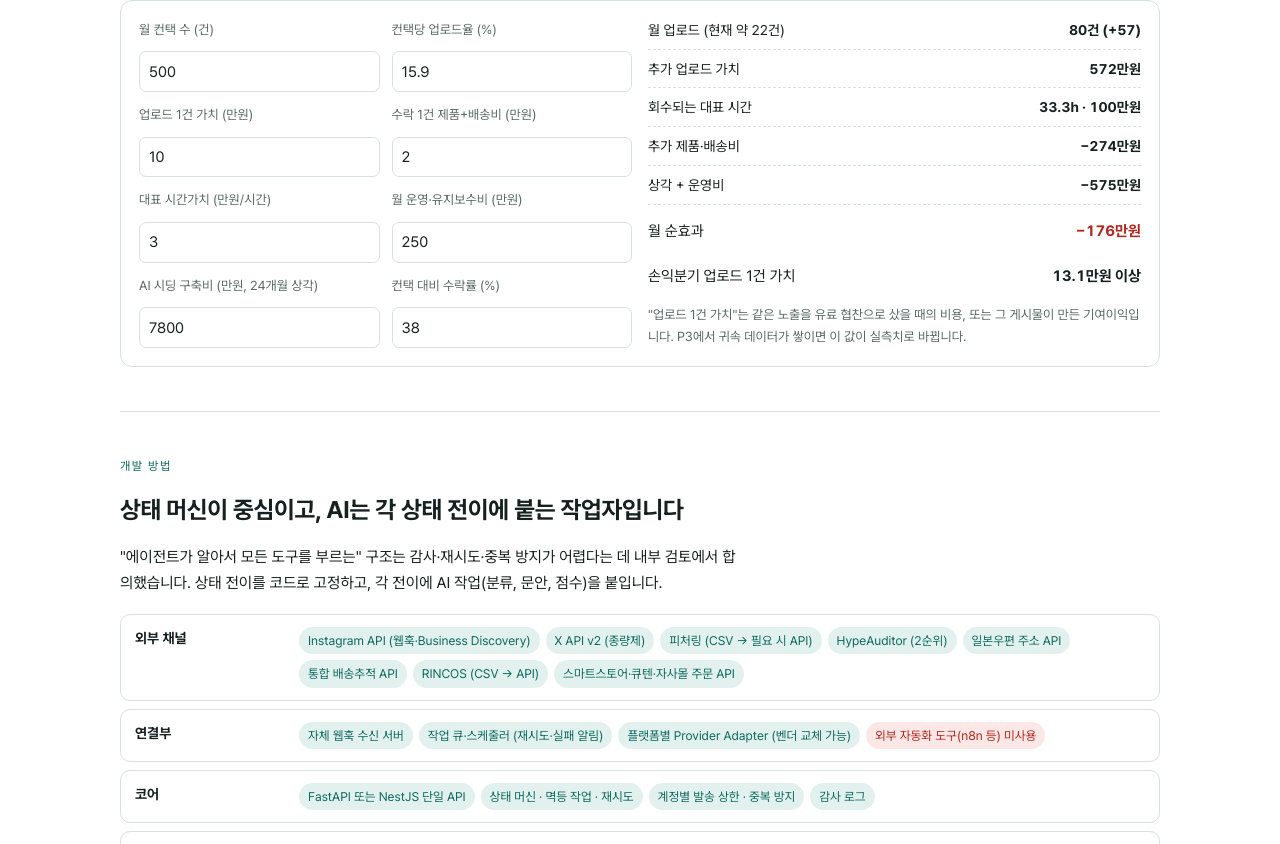
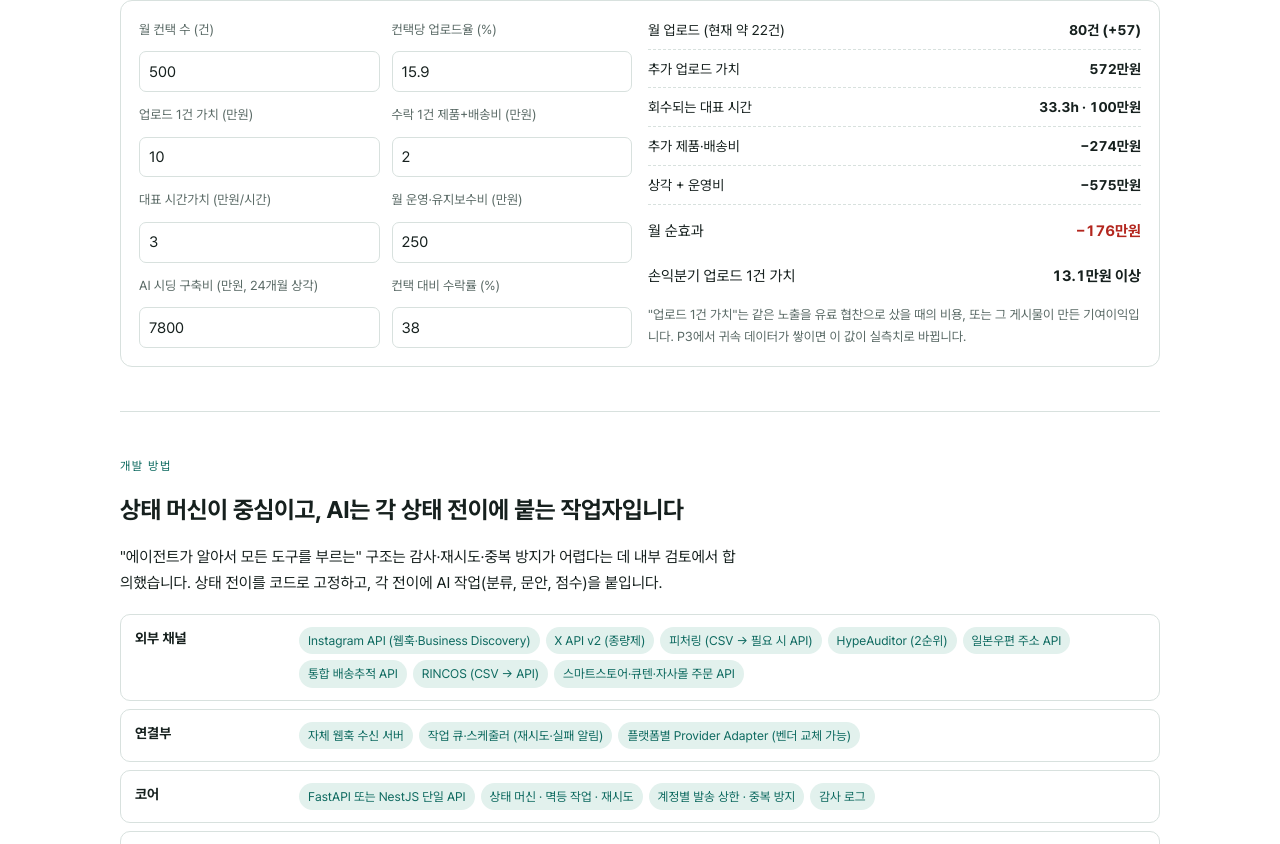
Before and after one commit to nofaildesignoffice/muhav-ax-cms, a plain HTML site: page index.html in a window 1280 px wide. Shown: the part 11156-12000 px from the top of the page. Drawn offline with Linux system fonts and the light colour scheme.

Commit message:
n8n 언급 제거
Co-Authored-By: Claude Opus 5.5 (1M context) <noreply@anthropic.com>

```diff
--- a/index.html
+++ b/index.html
@@ -771,7 +771,7 @@ a:focus-visible{outline:2px solid var(--ai);outline-offset:2px}
   <p class="prose">"에이전트가 알아서 모든 도구를 부르는" 구조는 감사·재시도·중복 방지가 어렵다는 데 내부 검토에서 합의했습니다. 상태 전이를 코드로 고정하고, 각 전이에 AI 작업(분류, 문안, 점수)을 붙입니다.</p>
   <div class="arch">
     <div class="layer"><span class="ln">외부 채널</span><div class="chips"><span class="chip">Instagram API (웹훅·Business Discovery)</span><span class="chip">X API v2 (종량제)</span><span class="chip">피처링 (CSV → 필요 시 API)</span><span class="chip">HypeAuditor (2순위)</span><span class="chip">일본우편 주소 API</span><span class="chip">통합 배송추적 API</span><span class="chip">RINCOS (CSV → API)</span><span class="chip">스마트스토어·큐텐·자사몰 주문 API</span></div></div>
-    <div class="layer"><span class="ln">연결부</span><div class="chips"><span class="chip">자체 웹훅 수신 서버</span><span class="chip">작업 큐·스케줄러 (재시도·실패 알림)</span><span class="chip">플랫폼별 Provider Adapter (벤더 교체 가능)</span><span class="chip warn">외부 자동화 도구(n8n 등) 미사용</span></div></div>
+    <div class="layer"><span class="ln">연결부</span><div class="chips"><span class="chip">자체 웹훅 수신 서버</span><span class="chip">작업 큐·스케줄러 (재시도·실패 알림)</span><span class="chip">플랫폼별 Provider Adapter (벤더 교체 가능)</span></div></div>
     <div class="layer"><span class="ln">코어</span><div class="chips"><span class="chip">FastAPI 또는 NestJS 단일 API</span><span class="chip">상태 머신 · 멱등 작업 · 재시도</span><span class="chip">계정별 발송 상한 · 중복 방지</span><span class="chip">감사 로그</span></div></div>
     <div class="layer"><span class="ln">AI 라우팅</span><div class="chips"><span class="chip">대량 분류·태깅: 저가 고속 모델</span><span class="chip">일본어 문안·예외 판정: 상위 모델 (Claude 또는 GPT, 평가로 선정)</span><span class="chip warn">주소·연락처는 프롬프트에 넣지 않음</span></div></div>
     <div class="layer"><span class="ln">데이터</span><div class="chips"><span class="chip">PostgreSQL (자체 서버, 국내 리전) + pgvector</span><span class="chip">개인정보 별도 암호화 테이블</span><span class="chip">DM 원문 저장소 (암호화) + 가명 분석 사본</span><span class="chip">게시물 스냅샷·귀속 원장</span></div></div>
@@ -853,7 +853,6 @@ a:focus-visible{outline:2px solid var(--ai);outline-offset:2px}
       <tr><td><b>통합관리 솔루션</b> <span class="muted">(6~7차 검토)</span></td><td>필드 원본 추출: 플레이오토가 결제일·할인 부담 주체까지 제공</td><td>플레이오토 정산 API를 1순위 근거로 제시</td><td><b>플레이오토 1순위.</b> 정산 수집은 무하브 채널 중 쿠팡만 지원(공식 지원표 직접 확인)이라, 근거를 비용·채널 커버리지·주문 필드로 정정. 수수료·정산은 채널에서 직접 수집</td></tr>
       <tr><td><b>탐색 업체</b> <span class="muted">(3차 검토)</span></td><td>피처링 Standard 3개월 단위, 월 60~85만 원. CSV로 시작</td><td>피처링 Standard 연 결제, 월 37~55만 원. CSV로 시작</td><td><b>1순위 피처링 + X 공식 API, 2순위 HypeAuditor.</b> 3주 PoC 후 3개월 단위로 시작하고, 성과를 확인하면 연 결제로 전환. 월 45~85만 원. 내려받기 비용은 검토자 간 표현이 달랐는데 가격 페이지에서 1크레딧 = 1원, 월 750명분이 Standard에 포함된 것으로 확인</td></tr>
       <tr><td><b>피처링 구독</b> <span class="muted">(2차 검토)</span></td><td>공개 API·X 지원 미확인</td><td>7일 체험 후 Standard 연 구독</td><td><b>선구독하지 않음.</b> 피처링·HypeAuditor 모두 X를 지원하지만 일본 나노 커버리지는 미확인 → 기존 일본 X 100계정 + 인스타 100계정으로 발견률 80%·게시물 일치 90%·팔로워 오차 10% 이내를 측정해 승자 선정</td></tr>
-      <tr><td><b>n8n 역할</b></td><td>프로토타입·중계만</td><td>코어 워크플로 포함</td><td>2차 검토 합의는 가장자리 연결에만 사용. <b>최종: 미사용.</b> 시스템 주도권 원칙에 따라 웹훅·큐·스케줄러·알림을 자체 코드로 구현 (M0 0-3)</td></tr>
       <tr><td><b>AI 자동 응답</b></td><td>신뢰도 0.85 이상이면 자동</td><td>초안만, 사람 승인</td><td>첫 4주와 라벨 300건까지는 초안 + 승인. 이후 정밀도 98%·신뢰도 0.9 이상인 정형 답변만 자동 발송. 유가·클레임·안전·광고권은 항상 사람</td></tr>
       <tr><td><b>공수</b></td><td>105~125 M/D</td><td>153~228 M/D</td><td><b>코어 130~165 + 옵션 30~50.</b> <span class="muted">(이후 범위 확대와 AI 개발 기준으로 재산정)</span> A 추정은 앱 검수·보안·QA가 빠졌고, B 추정은 옵션 범위가 섞여 있었음. 이후 DM 인박스·대화 분석 요구가 추가돼 코어 155~200으로 조정</td></tr>
       <tr><td><b>월 컨택 목표</b></td><td>500건</td><td>300건</td><td>300건은 P1 안정화 기준, 4주 연속 통과하고 후보가 2개월치 이상 쌓이면 500건</td></tr>
```
